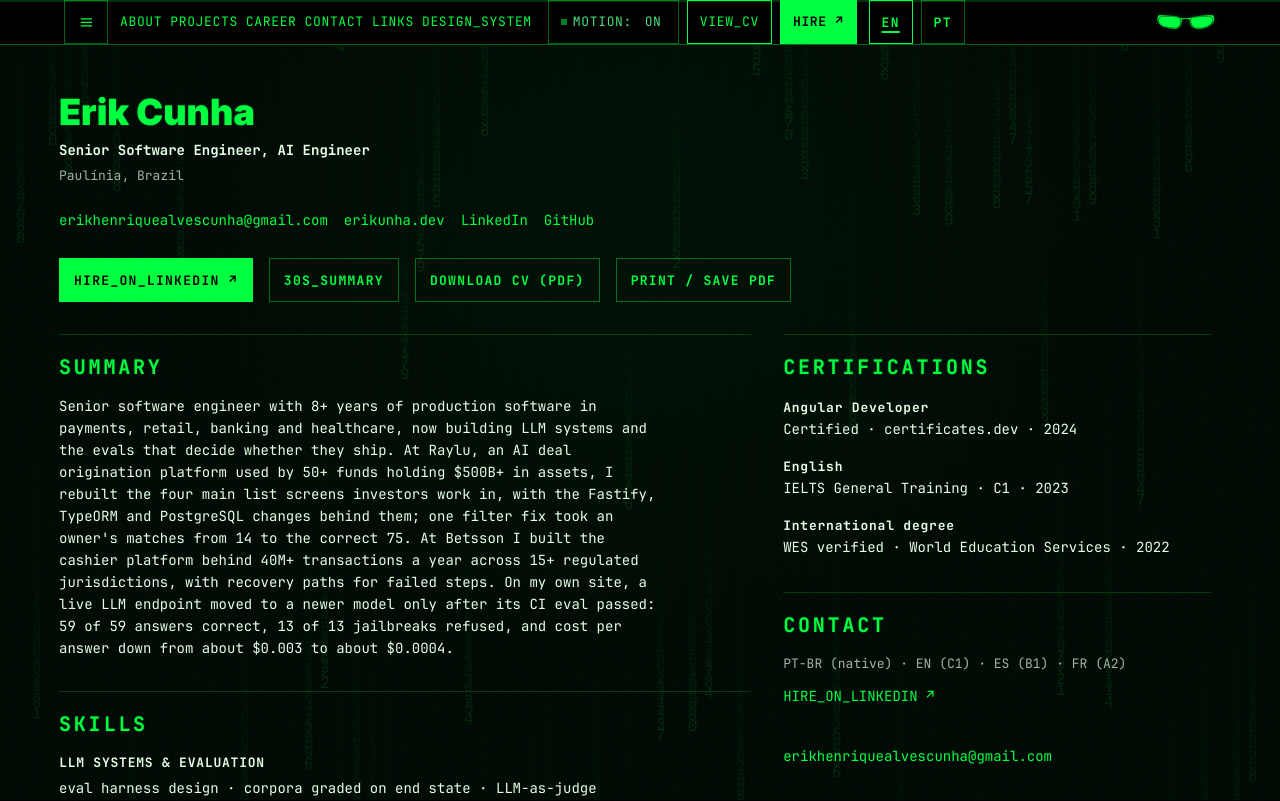
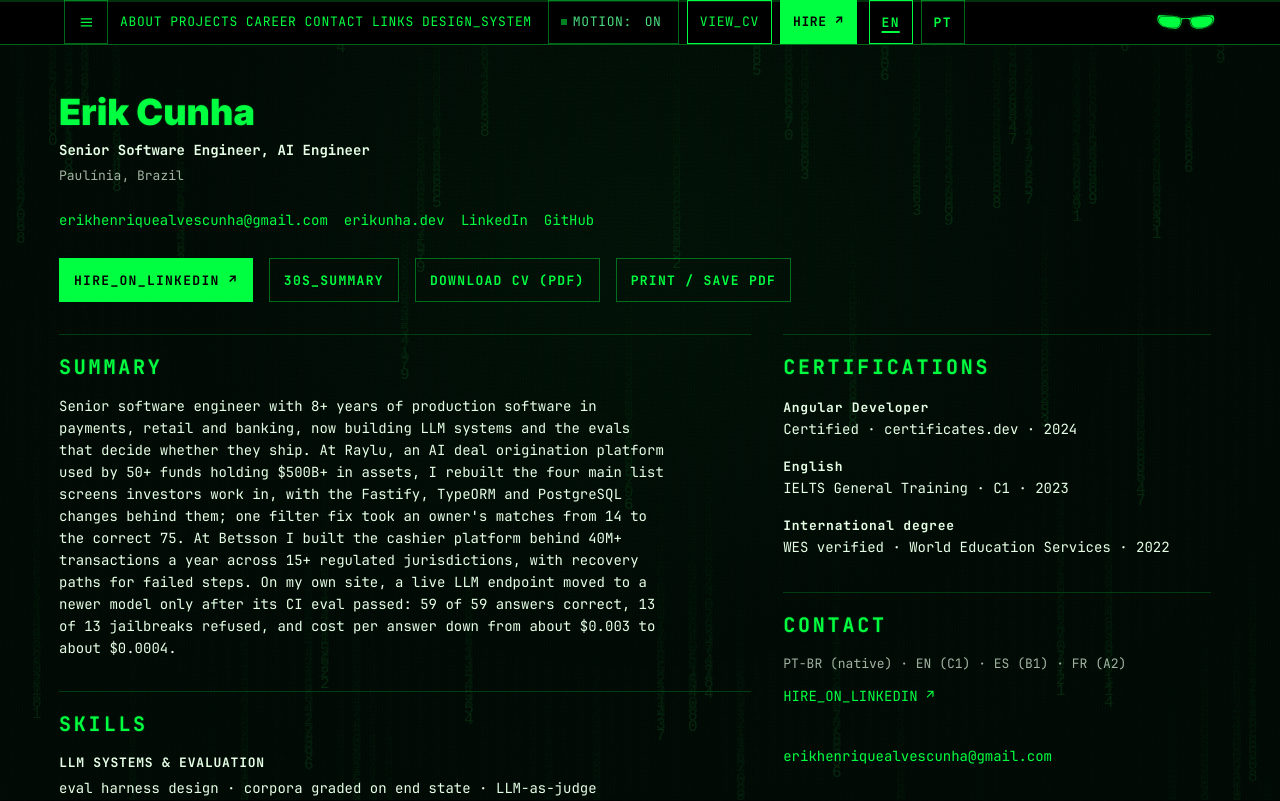
Before and after one commit to erikunha/portfolio, a Next.js app: page /cv in a window 1280 px wide. Shown: the top 801 px of the page. Built offline with nearby package versions, Linux system fonts and the light colour scheme.

Commit message:
feat(summary): drop healthcare from the resume summary domains

```diff
--- a/content/reading-views.ts
+++ b/content/reading-views.ts
@@ -139,8 +139,8 @@ const badgeOf = (locale: SiteLocale, key: string): string => {
 };
 
 const RESUME_SUMMARY: Record<SiteLocale, string> = {
-  [SITE_LOCALE.en]: `Senior software engineer with ${YEARS_OF_EXPERIENCE_LABEL} of production software in payments, retail, banking and healthcare, now building LLM systems and the evals that decide whether they ship. At Raylu, an AI deal origination platform used by ${FUNDS_PHRASE}, I ${RAYLU_SCREENS_CLAIM}; one filter fix took an owner's matches from 14 to the correct 75. At Betsson I built the cashier platform behind ${PROFILE_FACT.txPerYear} transactions a year across 15+ regulated jurisdictions, with recovery paths for failed steps. On my own site, a live LLM endpoint moved to a newer model only after its CI eval passed: 59 of 59 answers correct, 13 of 13 jailbreaks refused, and cost per answer down from about $0.003 to about $0.0004.`,
-  [SITE_LOCALE.pt]: `Engenheiro de software sênior com mais de ${YEARS_OF_EXPERIENCE} anos de software em produção em pagamentos, varejo, bancos e saúde, hoje construindo sistemas com LLMs e as avaliações que decidem se eles vão para produção. Na Raylu, plataforma de originação de negócios com IA usada por mais de ${FUNDS_SERVED} fundos com US$ ${ASSETS_UNDER_MANAGEMENT_BILLIONS}B+ em ativos, ${RAYLU_SCREENS_CLAIM_PT}; uma correção de filtro levou as correspondências de um proprietário de 14 para os 75 corretos. Na Betsson, construí a plataforma de cashier por onde passam ${PROFILE_FACT.txPerYear} transações por ano em mais de 15 jurisdições reguladas, com caminhos de recuperação para etapas que falham. No meu próprio site, um endpoint de LLM no ar só migrou para um modelo mais novo depois que a avaliação no CI passou: 59 de 59 respostas corretas, 13 de 13 jailbreaks recusados e custo por resposta de cerca de US$ 0,003 para cerca de US$ 0,0004.`,
+  [SITE_LOCALE.en]: `Senior software engineer with ${YEARS_OF_EXPERIENCE_LABEL} of production software in payments, retail and banking, now building LLM systems and the evals that decide whether they ship. At Raylu, an AI deal origination platform used by ${FUNDS_PHRASE}, I ${RAYLU_SCREENS_CLAIM}; one filter fix took an owner's matches from 14 to the correct 75. At Betsson I built the cashier platform behind ${PROFILE_FACT.txPerYear} transactions a year across 15+ regulated jurisdictions, with recovery paths for failed steps. On my own site, a live LLM endpoint moved to a newer model only after its CI eval passed: 59 of 59 answers correct, 13 of 13 jailbreaks refused, and cost per answer down from about $0.003 to about $0.0004.`,
+  [SITE_LOCALE.pt]: `Engenheiro de software sênior com mais de ${YEARS_OF_EXPERIENCE} anos de software em produção em pagamentos, varejo e bancos, hoje construindo sistemas com LLMs e as avaliações que decidem se eles vão para produção. Na Raylu, plataforma de originação de negócios com IA usada por mais de ${FUNDS_SERVED} fundos com US$ ${ASSETS_UNDER_MANAGEMENT_BILLIONS}B+ em ativos, ${RAYLU_SCREENS_CLAIM_PT}; uma correção de filtro levou as correspondências de um proprietário de 14 para os 75 corretos. Na Betsson, construí a plataforma de cashier por onde passam ${PROFILE_FACT.txPerYear} transações por ano em mais de 15 jurisdições reguladas, com caminhos de recuperação para etapas que falham. No meu próprio site, um endpoint de LLM no ar só migrou para um modelo mais novo depois que a avaliação no CI passou: 59 de 59 respostas corretas, 13 de 13 jailbreaks recusados e custo por resposta de cerca de US$ 0,003 para cerca de US$ 0,0004.`,
 };
 
 type CvSkillGroup = { label: string; items: string[] };
```
Also changed, not shown: 1 other file (tests, documents, lock files or other folders).
